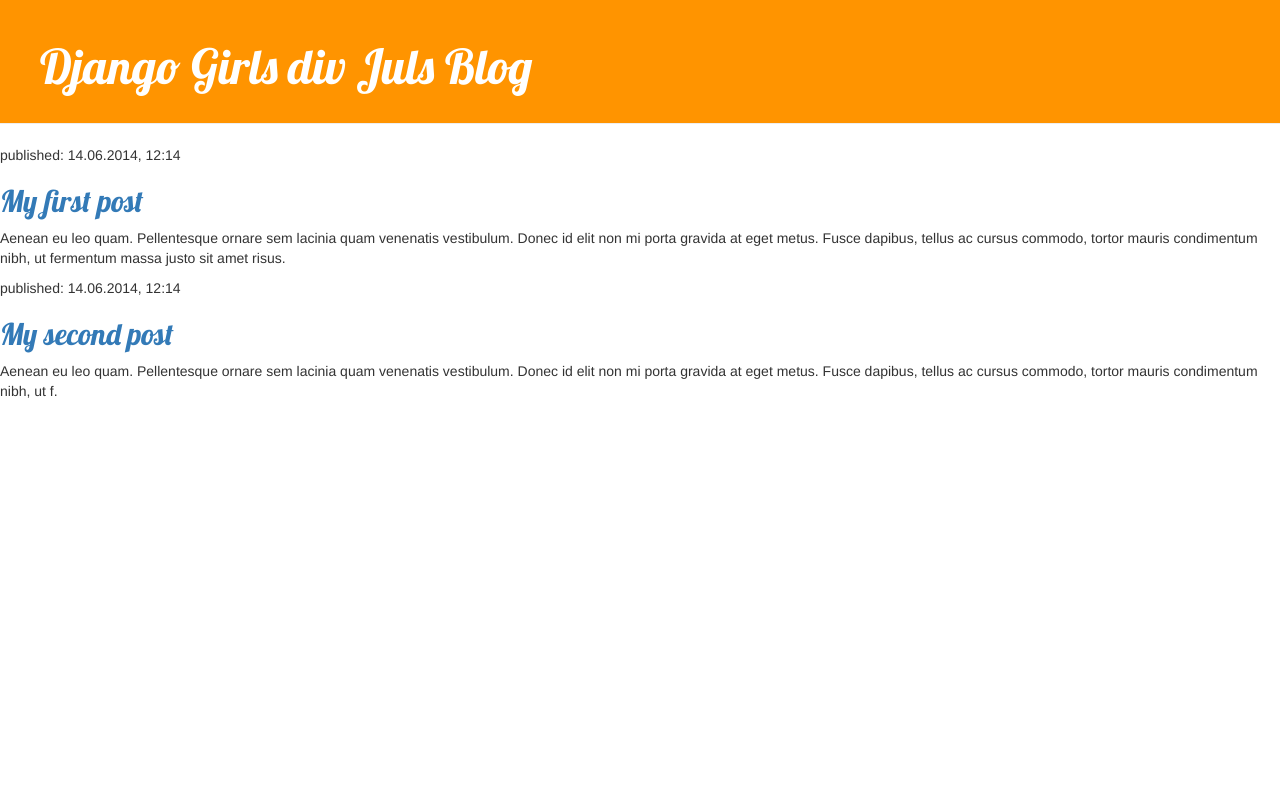
After one commit to jdlaso/my-first-blog, a Django app: template blog/templates/blog/backup_post_list.html in a window 1280 px wide. The commit adds this page. Run offline with Django 3.2, Linux system fonts and the light colour scheme; the template is opened without the code that fills it, so the values that code supplies are empty; some libraries are stand-ins or nearby versions.

Commit message:
cambios viernes

```diff
--- /dev/null
+++ b/blog/static/css/blog.css
@@ -0,0 +1,47 @@
+    .page-header {
+        background-color: #ff9400;
+        margin-top: 0;
+        padding: 20px 20px 20px 40px;
+    }
+
+    .page-header h1, .page-header h1 a, .page-header h1 a:visited, .page-header h1 a:active {
+        color: #ffffff;
+        font-size: 36pt;
+        text-decoration: none;
+    }
+
+    .content {
+        margin-left: 40px;
+    }
+
+    h1, h2, h3, h4 {
+        font-family: 'Lobster', cursive;
+    }
+
+    .date {
+        float: right;
+        color: #828282;
+    }
+
+    .save {
+        float: right;
+    }
+
+    .post-form textarea, .post-form input {
+        width: 100%;
+    }
+
+    .top-menu, .top-menu:hover, .top-menu:visited {
+        color: #ffffff;
+        float: right;
+        font-size: 26pt;
+        margin-right: 20px;
+    }
+
+    .post {
+        margin-bottom: 70px;
+    }
+
+    .post h1 a, .post h1 a:visited {
+        color: #000000;
+    }
--- /dev/null
+++ b/blog/templates/blog/backup_post_list.html
@@ -0,0 +1,42 @@
+{% load staticfiles %}
+<html>
+        <head>
+            <link rel="stylesheet" href="//maxcdn.bootstrapcdn.com/bootstrap/3.2.0/css/bootstrap.min.css">
+            <link rel="stylesheet" href="//maxcdn.bootstrapcdn.com/bootstrap/3.2.0/css/bootstrap-theme.min.css">
+            <title>Django Girls blog</title>
+            <link rel="stylesheet" href="{% static 'css/blog.css' %}">
+            <link href="http://fonts.googleapis.com/css?family=Lobster&subset=latin,latin-ext" rel="stylesheet" type="text/css">
+        </head>
+        <body>
+
+            <div class="page-header">
+                <h1><a href="">Django Girls div Juls  Blog</a></h1>
+            </div>
+    <div class="content container">
+        <div class="row">
+            <div class="col-md-8">
+                {% for post in posts %}
+                    <div class="post">
+                        <div class="date">
+                            {{ post.published_date }}
+                        </div>
+                        <h1><a href="">{{ post.title }}</a></h1>
+                        <p>{{ post.text|linebreaks }}</p>
+                    </div>
+                {% endfor %}
+            </div>
+        </div>
+    </div>
+            <div>
+                <p>published: 14.06.2014, 12:14</p>
+                <h2><a href="">My first post</a></h2>
+                <p>Aenean eu leo quam. Pellentesque ornare sem lacinia quam venenatis vestibulum. Donec id elit non mi porta gravida at eget metus. Fusce dapibus, tellus ac cursus commodo, tortor mauris condimentum nibh, ut fermentum massa justo sit amet risus.</p>
+            </div>
+
+            <div>
+                <p>published: 14.06.2014, 12:14</p>
+                <h2><a href="">My second post</a></h2>
+                <p>Aenean eu leo quam. Pellentesque ornare sem lacinia quam venenatis vestibulum. Donec id elit non mi porta gravida at eget metus. Fusce dapibus, tellus ac cursus commodo, tortor mauris condimentum nibh, ut f.</p>
+            </div>
+        </body>
+    </html>
```
Also changed, not shown: blog/templates/blog/base.html (added, +24 -0 lines), blog/templates/blog/post_list.html (+12 -28 lines).
